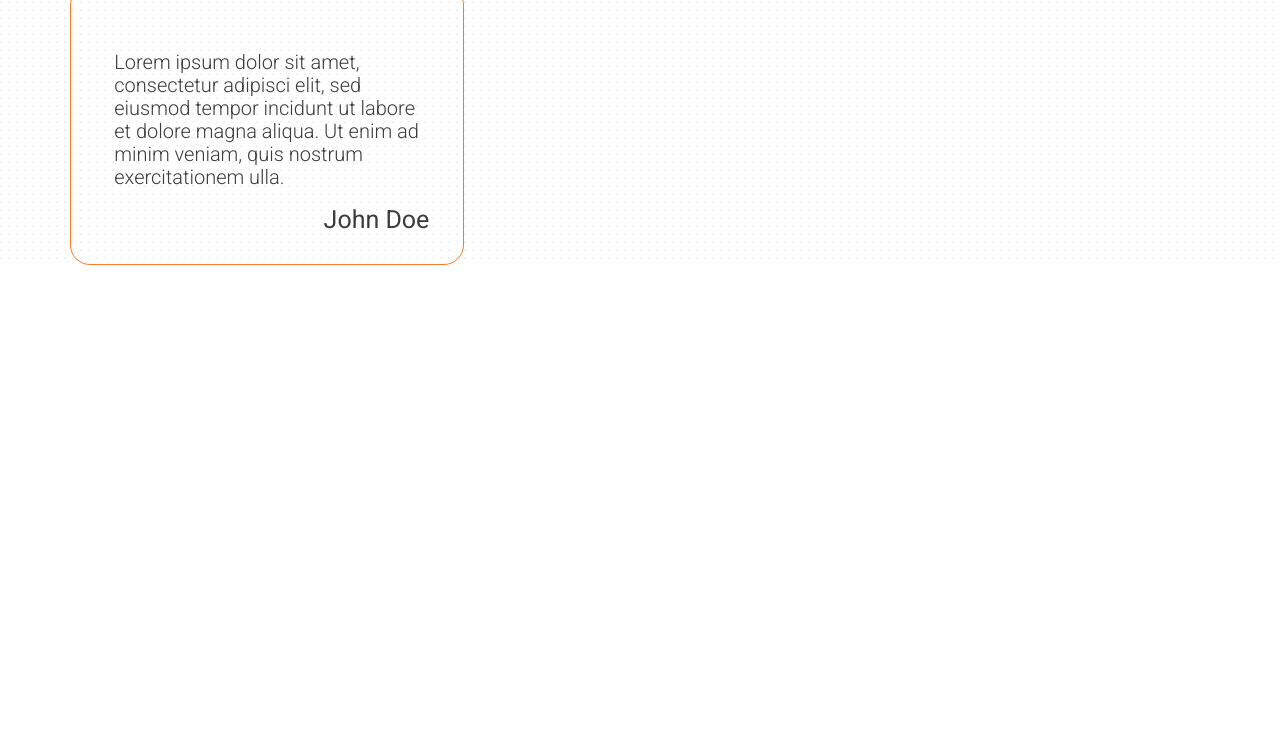
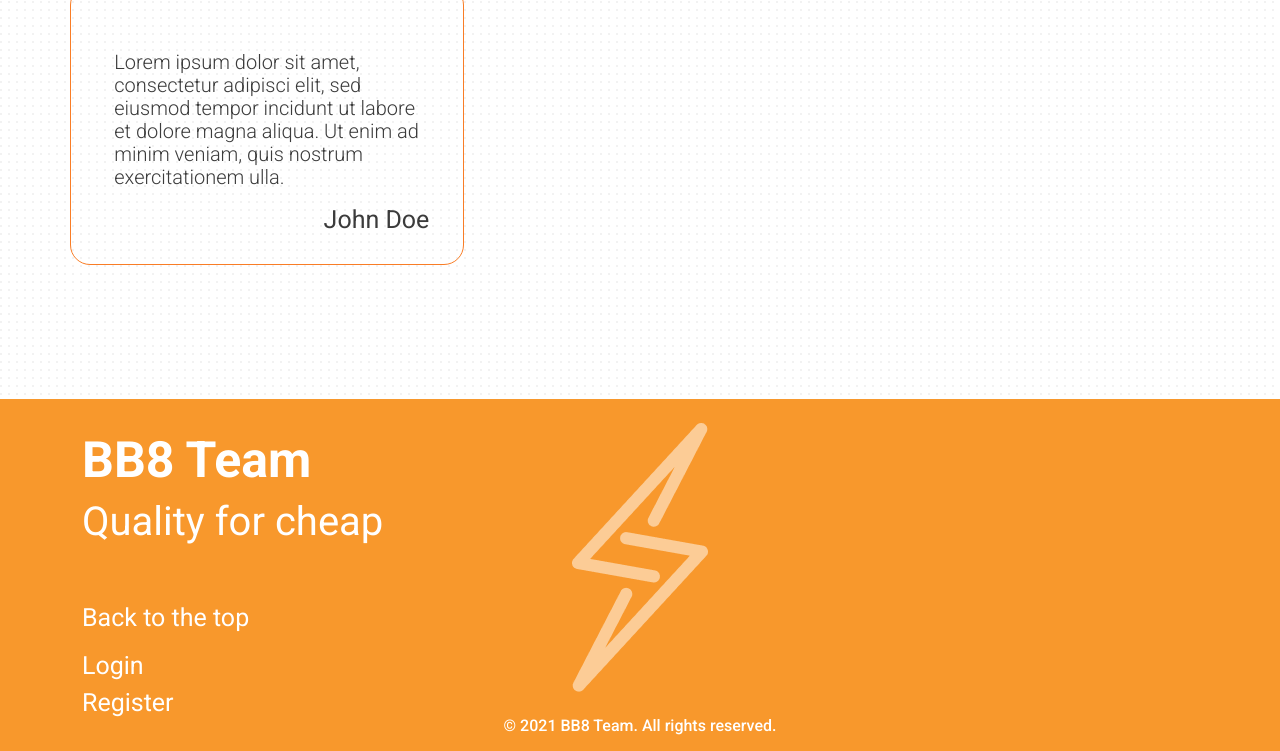
Before and after one commit to adiala/BB8-Team, a website: page index.html in a window 1280 px wide. Shown: the part 3386-4137 px from the top of the page. Before the commit the page ends 3651 px from the top, so only its background shows below. Drawn offline with nearby package versions, Linux system fonts and the light colour scheme.

Commit message:
footer section

```diff
--- a/index.html
+++ b/index.html
@@ -210,6 +210,32 @@
       </div>
     </section>
     <!-- end of the testimonials section-->
+    <!-- start of the footer section-->
+    <footer>
+      <div class="container pt-4">
+        <div class="row justify-content-between">
+          <div class="col-4">
+            <div class="footer-left">
+              <p class="footer-left--title">BB8 Team</p>
+              <p class="footer-left--lead">Quality for cheap</p>
+              <ul class="footer-left--menu">
+                <li><a href="#">Back to the top</a></li>
+                <li>Login</li>
+                <li>Register</li>
+              </ul>
+            </div>
+          </div>
+          <div class="col-4">
+            <div class="footer-logo text-center">
+              <img src="./images/footer-logo.png" alt="BB8 Logo" />
+              <p class="copyright">© 2021 BB8 Team. All rights reserved.</p>
+            </div>
+          </div>
+          <div class="col-4"></div>
+        </div>
+      </div>
+    </footer>
+    <!-- end of the footer section-->
     <script
       src="https://cdn.jsdelivr.net/npm/bootstrap@5.1.1/dist/js/bootstrap.bundle.min.js"
       integrity="sha384-/bQdsTh/da6pkI1MST/rWKFNjaCP5gBSY4sEBT38Q/9RBh9AH40zEOg7Hlq2THRZ"
--- a/scss/components/_product-card.scss
+++ b/scss/components/_product-card.scss
@@ -8,7 +8,7 @@ $software-color: #2bbc5d;
   position: relative;
   max-width: 394px;
   height: 390px;
-  border: 2px solid;
+  border: 1px solid;
   border-radius: 15px;
   font-family: $font-family-card;
 
--- /dev/null
+++ b/scss/sections/_footer.scss
@@ -0,0 +1,48 @@
+@use "../custom" as *;
+
+footer {
+  background-color: #f8982c;
+  margin-top: 134px;
+
+  .footer-left {
+    color: $white;
+    padding-top: 10px;
+
+    a {
+        text-decoration: none;
+        color: $white;
+    }
+
+    &--title {
+      font-weight: 700;
+      font-size: 50px;
+      line-height: 55px;
+      margin-bottom: 10px;
+    }
+
+    &--lead {
+      font-weight: 400;
+      font-size: 40px;
+      line-height: 47px;
+    }
+
+    &--menu {
+      padding-top: 38px;
+      padding-left: 0;
+      list-style: none;
+      font-weight: 400;
+      font-size: 25px;
+      :first-child {
+        margin-bottom: 10px;
+      }
+    }
+  }
+
+  .copyright {
+    font-weight: 500;
+    line-height: 17.6px;
+    text-align: center;
+    color: $white;
+    padding-top: 25px;
+  }
+}
--- a/scss/style.scss
+++ b/scss/style.scss
@@ -13,3 +13,4 @@
 @use "sections/companies-section";
 @use "sections/products-section";
 @use "sections/testimonials-section";
+@use "sections/footer";
```
Also changed, not shown: assets/css/style.css, images/footer-logo.png (added), 1 other file.
